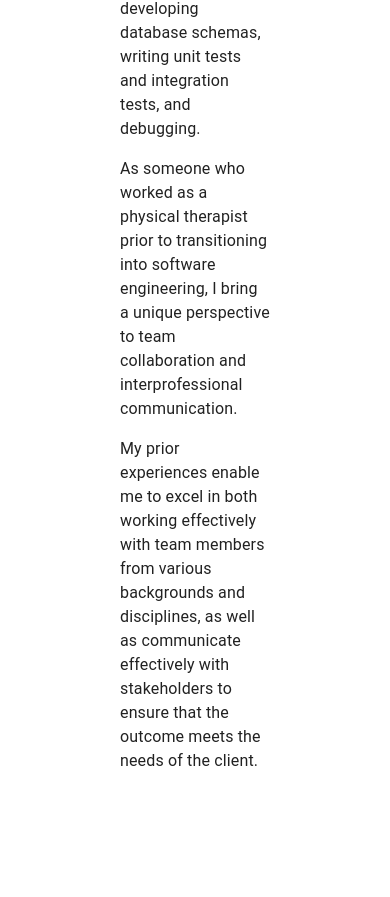
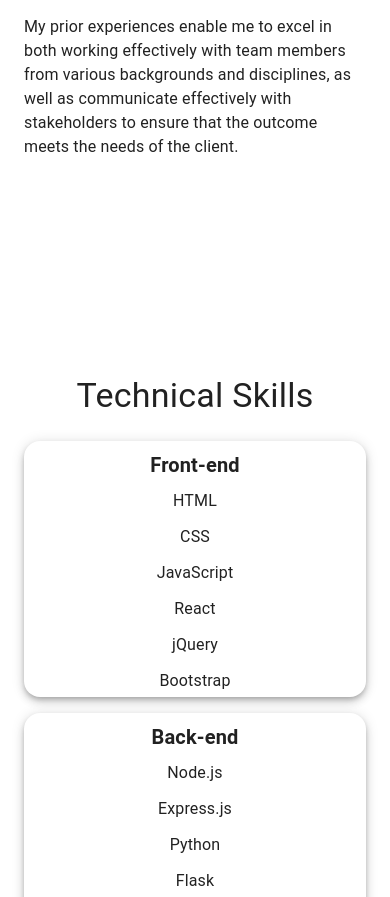
Before and after one commit to njsimm/portfolio, a React (Vite) app: page / in a window 390 px wide. Shown: the part 1100-1997 px from the top of the page. Built offline with nearby package versions, Linux system fonts and the light colour scheme.

Commit message:
modified margins for small breakpoints

```diff
--- a/src/AboutMe.jsx
+++ b/src/AboutMe.jsx
@@ -1,14 +1,24 @@
 import React from "react";
-import { Box, Grid, Typography, Divider } from "@mui/material";
+import {
+  Box,
+  Grid,
+  Typography,
+  Divider,
+  useMediaQuery,
+  useTheme,
+} from "@mui/material";
 import picture from "./assets/pic-port.png";
 
 const AboutMe = () => {
+  const theme = useTheme();
+  const isSmallScreen = useMediaQuery(theme.breakpoints.down("sm"));
+
   return (
     <Box
       component="section"
       id="AboutMe"
       className="AboutMe"
-      sx={{ flexGrow: 1, margin: 3, mx: 15, marginTop: 20 }}
+      sx={{ flexGrow: 1, margin: 3, mx: isSmallScreen ? 3 : 15, marginTop: 20 }}
     >
       <Grid container spacing={6}>
         <Grid item xs={12} sm={12} md={6} lg={4}>
--- a/src/Contact.jsx
+++ b/src/Contact.jsx
@@ -1,8 +1,19 @@
 import React from "react";
-import { Box, Typography, Grid, Button, IconButton } from "@mui/material";
+import {
+  Box,
+  Typography,
+  Grid,
+  Button,
+  IconButton,
+  useMediaQuery,
+  useTheme,
+} from "@mui/material";
 import contactInfo from "./ContactInfo";
 
 const Contact = () => {
+  const theme = useTheme();
+  const isSmallScreen = useMediaQuery(theme.breakpoints.down("sm"));
+
   return (
     <Box
       component="section"
@@ -11,7 +22,7 @@
       sx={{
         flexGrow: 1,
         margin: 3,
-        mx: 15,
+        mx: isSmallScreen ? 3 : 15,
         marginTop: 5,
         display: "flex",
         flexDirection: "column",
--- a/src/ProjectsList.jsx
+++ b/src/ProjectsList.jsx
@@ -1,14 +1,32 @@
 import React from "react";
-import { Typography, Button, Divider, Box, Grid, Paper } from "@mui/material";
+import {
+  Typography,
+  Button,
+  Divider,
+  Box,
+  Grid,
+  Paper,
+  useMediaQuery,
+  useTheme,
+} from "@mui/material";
 import projects from "./Projects";
 
 const ProjectsList = () => {
+  const theme = useTheme();
+  const isSmallScreen = useMediaQuery(theme.breakpoints.down("sm"));
+
   return (
     <Box
       component="section"
       id="Projects"
       className="ProjectsList"
-      sx={{ flexGrow: 1, margin: 3, mx: 15, marginTop: 22, paddingTop: 5 }}
+      sx={{
+        flexGrow: 1,
+        margin: 3,
+        mx: isSmallScreen ? 3 : 15,
+        marginTop: 22,
+        paddingTop: 5,
+      }}
     >
       <Box component="header" className="ProjectsList-header">
         <Typography
--- a/src/SkillsList.jsx
+++ b/src/SkillsList.jsx
@@ -1,14 +1,32 @@
 import React from "react";
-import { Box, Grid, Paper, Typography, List, ListItem } from "@mui/material";
+import {
+  Box,
+  Grid,
+  Paper,
+  Typography,
+  List,
+  ListItem,
+  useMediaQuery,
+  useTheme,
+} from "@mui/material";
 import skills from "./Skills";
 
 const SkillList = () => {
+  const theme = useTheme();
+  const isSmallScreen = useMediaQuery(theme.breakpoints.down("sm"));
+
   return (
     <Box
       component="section"
       id="Skills"
       className="SkillsList"
-      sx={{ flexGrow: 1, margin: 3, mx: 15, marginTop: 20, paddingTop: 5 }}
+      sx={{
+        flexGrow: 1,
+        margin: 3,
+        mx: isSmallScreen ? 3 : 15,
+        marginTop: 20,
+        paddingTop: 5,
+      }}
     >
       <Box component="header" className="SkillsList-header">
         <Typography
```
